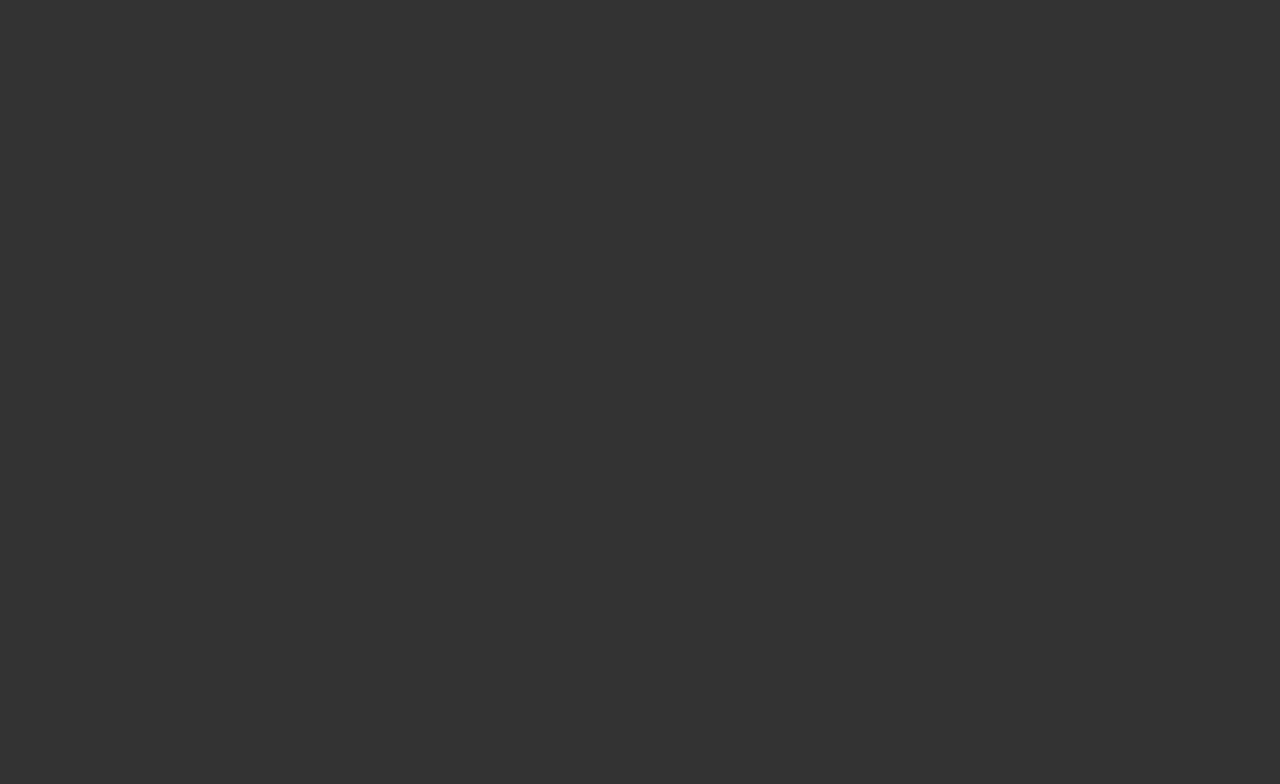
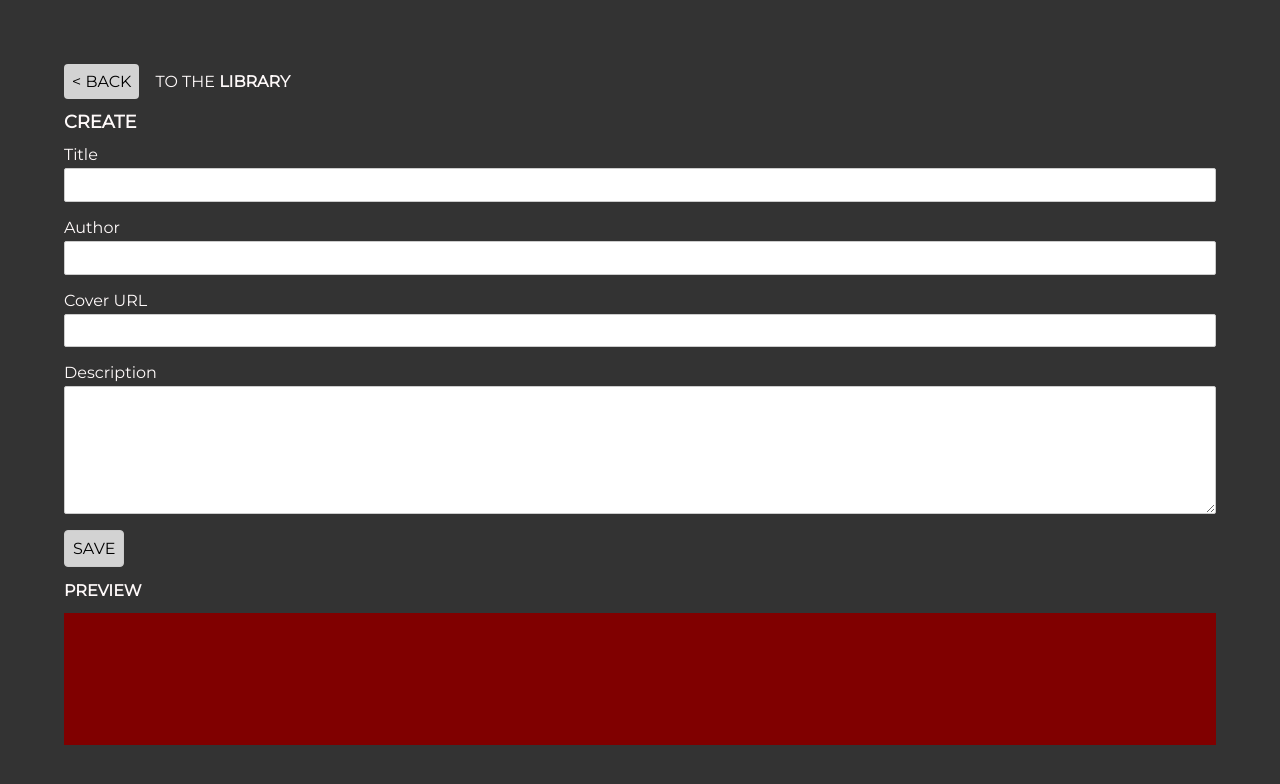
Before and after one commit to hchiam/learning-svelte, a Svelte app in the folder another-tutorial/: page /create in a window 1280 px wide. Shown: the top 784 px of the page. Built offline with nearby package versions, Linux system fonts and the light colour scheme.

Commit message:
EXAMPLE: /create route and form that updated the db.json!
(also use an event modifier)

```diff
--- a/another-tutorial/db.json
+++ b/another-tutorial/db.json
@@ -17,6 +17,22 @@
       "title": "Cool cook book",
       "description": "Cook cool food quick. Cool!",
       "favorite": false
+    },
+    {
+      "title": "Delightful new book",
+      "author": "",
+      "coverUrl": "",
+      "description": "This book was created using the form!",
+      "favorite": true,
+      "id": 4
+    },
+    {
+      "title": "Extra book",
+      "author": "",
+      "coverUrl": "",
+      "description": "I created an extra book",
+      "favorite": true,
+      "id": 5
     }
   ]
 }
--- a/another-tutorial/src/App.svelte
+++ b/another-tutorial/src/App.svelte
@@ -1,6 +1,7 @@
 <script>
   import { Route, Router } from "svelte-routing";
   import Detail from "./detail/Detail.svelte";
+  import Create from "./create/Create.svelte";
   import Library from "./library/Library.svelte";
 
   export let url = "";
@@ -14,6 +15,10 @@
       <Detail id={params.id} />
     </Route>
 
+    <Route path="/create">
+      <Create />
+    </Route>
+
     <Route path="/">
       <Library />
     </Route>
--- a/another-tutorial/src/common/BackButtonRow.svelte
+++ b/another-tutorial/src/common/BackButtonRow.svelte
@@ -10,7 +10,6 @@
   }
   .text {
     margin-left: 1rem;
-    padding-bottom: 0.5rem;
   }
   span {
     font-weight: bold;
--- a/another-tutorial/src/common/BookCover.svelte
+++ b/another-tutorial/src/common/BookCover.svelte
@@ -10,7 +10,7 @@
   export let interactive = false;
 
   function isValidUrl(url) {
-    return url && /http.+\.(jpg|png|gif)$/.test(url);
+    return url && url !== "" && /http.+\.(jpg|png|gif)$/.test(url);
   }
 </script>
 
@@ -20,6 +20,11 @@
     background: maroon;
     color: white;
     padding: 1rem;
+  }
+
+  .book,
+  .cover {
+    min-height: 100px;
   }
 
   .title,
@@ -45,22 +50,24 @@
 
 {#if interactive}
   <div id="flips">
-    <a href={'/books/' + book.id} use:links class="book">
+    <a
+      href={'/books/' + book.id}
+      use:links
+      class="book"
+      style={isValidUrl(book.coverUrl) ? `background-image: url(${book.coverUrl})` : ''}>
       <!-- svelte-routing replaces the need for: on:click={() => dispatch('book-select', { id: book.id })}
       so you can do this instead: href={'/books/' + book.id} use:links -->
-      <span
-        class="cover"
-        style={isValidUrl(book.cover) ? `background-image: url(${book.cover})` : ''}>
+      <span class="cover">
         <span class="title">{book.title || ''}</span>
         <span class="description">{book.description || ''}</span>
       </span>
     </a>
   </div>
 {:else}
-  <div class="book" on:click={() => dispatch('book-select', { id: book.id })}>
-    <span
-      class="cover"
-      style={isValidUrl(book.cover) ? `background-image: url(${book.cover})` : ''}>
+  <div
+    class="book"
+    style={isValidUrl(book.coverUrl) ? `background-image: url(${book.coverUrl})` : ''}>
+    <span class="cover">
       <span class="title">{book.title || ''}</span>
       <span class="description">{book.description || ''}</span>
     </span>
--- /dev/null
+++ b/another-tutorial/src/create/Create.svelte
@@ -0,0 +1,54 @@
+<script>
+  import BackButtonRow from "../common/BackButtonRow.svelte";
+  import BookCover from "../common/BookCover.svelte";
+  import Button from "../common/Button.svelte";
+  import Header from "../common/Header.svelte";
+  import TextInput from "./TextInput.svelte";
+  import { httpPost } from "../common/api.js";
+  import { navigate } from "svelte-routing";
+
+  let title = "";
+  let author = "";
+  let coverUrl = "";
+  let description = "";
+
+  $: book = { title, author, coverUrl, description };
+
+  // $: console.log({ title, author, coverUrl, description });
+
+  async function handleSubmit(event) {
+    // event.preventDefault(); // no need with on:event-name|modifier={handle}
+    const newBook = {
+      ...book,
+      favorite: false
+    };
+    const { ok } = await httpPost("/", newBook);
+    if (ok) {
+      navigate("/");
+    }
+  }
+</script>
+
+<BackButtonRow />
+
+<Header element="h1" size="large">Create</Header>
+
+<form on:submit|preventDefault={handleSubmit}>
+  <div class="fields">
+    <!-- just do the two-way bind:value={title}, instead of on:input={handleInput} value={title} -->
+    <TextInput label="Title" bind:value={title} />
+    <TextInput label="Author" bind:value={author} />
+    <TextInput label="Cover URL" bind:value={coverUrl} />
+    <TextInput label="Description" bind:value={description} multiline />
+    <div>
+      <Button>Save</Button>
+    </div>
+  </div>
+  <div>
+    <Header>Preview</Header>
+    <div class="preview">
+      <!-- $: book and {book} instead of: book={{ title, author, coverUrl, description }} -->
+      <BookCover {book} />
+    </div>
+  </div>
+</form>
--- /dev/null
+++ b/another-tutorial/src/create/TextInput.svelte
@@ -0,0 +1,26 @@
+<script>
+  export let label;
+  export let value; // !: note must export for bind:value prop forwarding to work!
+  export let multiline = false;
+</script>
+
+<style>
+  input,
+  textarea {
+    display: block;
+    width: 100%;
+    margin: 0.25rem 0 1rem;
+  }
+  textarea {
+    height: 8rem;
+  }
+</style>
+
+<label>
+  {label}
+  {#if multiline}
+    <textarea bind:value />
+  {:else}
+    <input type="text" bind:value />
+  {/if}
+</label>
--- a/another-tutorial/src/library/Library.svelte
+++ b/another-tutorial/src/library/Library.svelte
@@ -36,7 +36,7 @@
   ullam blanditiis facilis neque possimus tempore sit?
 </p>
 
-<Button>+ Add book</Button>
+<Button to="/create">+ Add book</Button>
 
 <BookGrid {books} />
 
```
Also changed, not shown: 1 other file (tests, documents, lock files or other folders).
